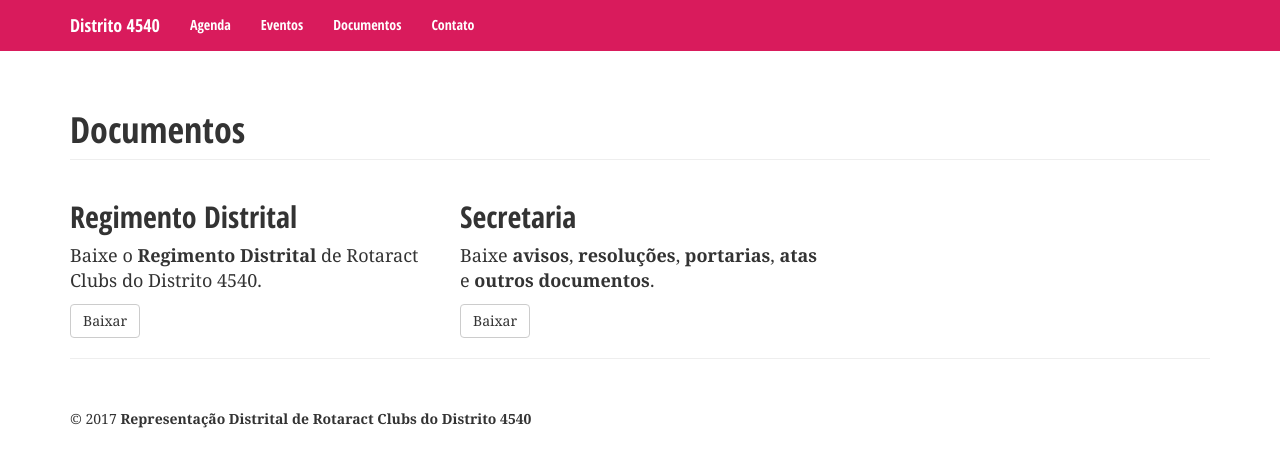
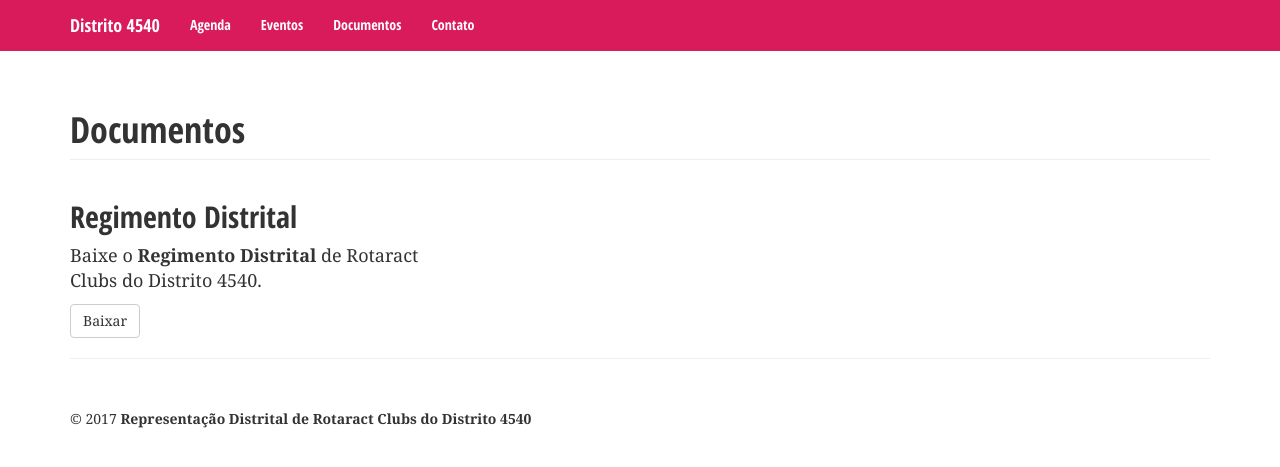
Before and after one commit to miguelkiri/rotaract, a Jekyll site: the page built from _pages/documents.html, in a window 1280 px wide. Shown: the top 467 px of the page. Built offline with Jekyll 4.4.1, drawn with Linux system fonts in a browser that asks for light colours; nearby versions of some CDN libraries.

Commit message:
Remove out of date documents

```diff
--- a/_pages/documents.html
+++ b/_pages/documents.html
@@ -10,9 +10,4 @@ permalink: /documents/
         <p>Baixe o <b>Regimento Distrital</b> de Rotaract Clubs do Distrito 4540.</p>
         <a class="btn btn-default" href="/downloads/regimento-distrital-2016.pdf">Baixar</a>
     </div>
-    <div class="col-md-4">
-        <h2>Secretaria</h2>
-        <p>Baixe <b>avisos</b>, <b>resoluções</b>, <b>portarias</b>, <b>atas</b> e <b>outros documentos</b>.</p>
-        <a class="btn btn-default" target="_blank" href="https://drive.google.com/drive/folders/0B9FSDjO_mR9vSEtCVHA5ZWRyVzQ">Baixar</a>
-    </div>
 </div>
```
